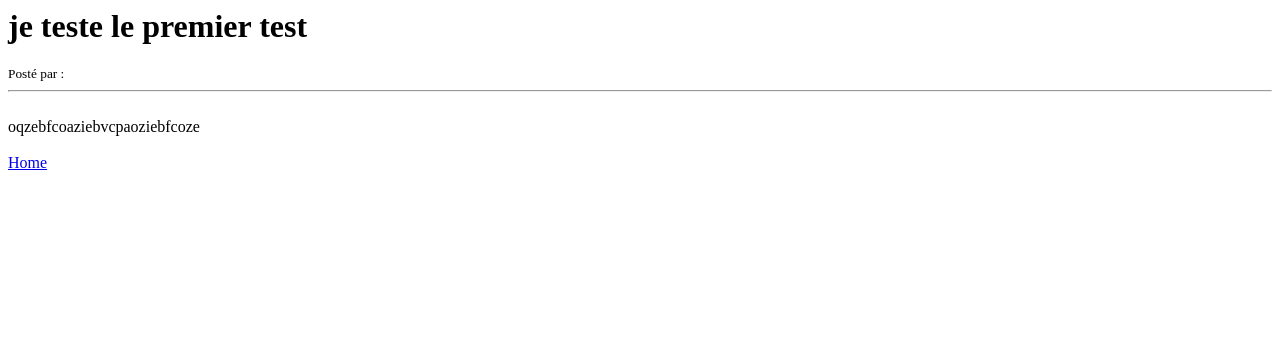
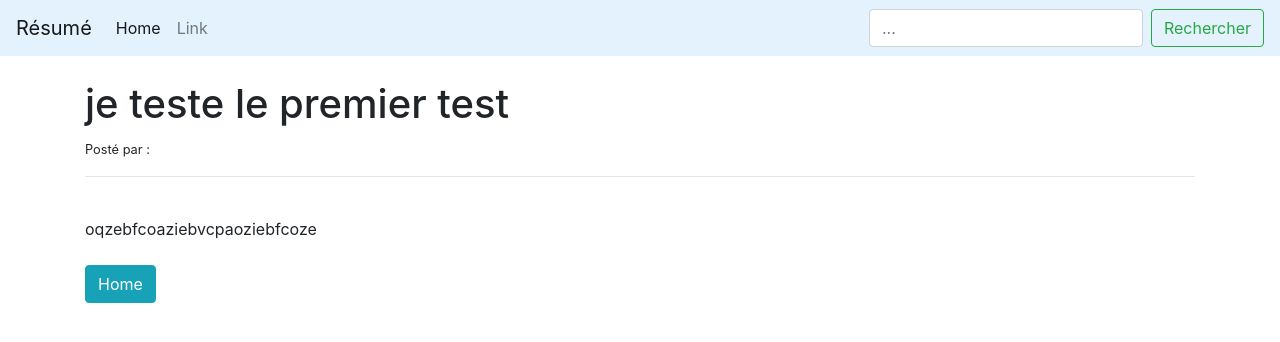
Before and after one commit to Myriuss/Plateforme_resume, a Django app: page /post/1 in a window 1280 px wide. Shown: the top 342 px of the page. Run offline with Django 4.2, Linux system fonts and the light colour scheme; data comes from the database, SQL or seed files in the repository.

Commit message:
:white_check_mark: boostrap added

```diff
--- /dev/null
+++ b/blog/LeBlog/templates/base.html
@@ -0,0 +1,52 @@
+<!doctype html>
+<html lang="en">
+  <head>
+    <!-- Required meta tags -->
+    <meta charset="utf-8">
+    <meta name="viewport" content="width=device-width, initial-scale=1, shrink-to-fit=no">
+
+    <!-- Bootstrap CSS -->
+    <link rel="stylesheet" href="https://cdn.jsdelivr.net/npm/bootstrap@4.4.1/dist/css/bootstrap.min.css" integrity="sha384-Vkoo8x4CGsO3+Hhxv8T/Q5PaXtkKtu6ug5TOeNV6gBiFeWPGFN9MuhOf23Q9Ifjh" crossorigin="anonymous">
+
+    <title>
+      {% block title %}
+        Résumé
+      {% endblock %}
+    </title>
+  </head>
+  <body>
+  <nav class="navbar navbar-expand-lg navbar-light" style="background-color: #e3f2fd;">
+  <a class="navbar-brand" href="{% url 'home' %}">Résumé</a>
+  <button class="navbar-toggler" type="button" data-toggle="collapse" data-target="#navbarSupportedContent" aria-controls="navbarSupportedContent" aria-expanded="false" aria-label="Toggle navigation">
+    <span class="navbar-toggler-icon"></span>
+  </button>
+
+  <div class="collapse navbar-collapse" id="navbarSupportedContent">
+    <ul class="navbar-nav mr-auto">
+      <li class="nav-item active">
+        <a class="nav-link" href="#">Home <span class="sr-only">(current)</span></a>
+      </li>
+      <li class="nav-item">
+        <a class="nav-link" href="#">Link</a>
+      </li>
+
+
+    </ul>
+    <form class="form-inline my-2 my-lg-0">
+      <input class="form-control mr-sm-2" type="search" placeholder="..." aria-label="Search">
+      <button class="btn btn-outline-success my-2 my-sm-0" type="submit">Rechercher</button>
+    </form>
+  </div>
+</nav>
+    <br/>
+  <div class="container">
+    {% block content %}
+    {% endblock %}
+  </div>
+    <!-- Optional JavaScript -->
+    <!-- jQuery first, then Popper.js, then Bootstrap JS -->
+    <script src="https://code.jquery.com/jquery-3.4.1.slim.min.js" integrity="sha384-J6qa4849blE2+poT4WnyKhv5vZF5SrPo0iEjwBvKU7imGFAV0wwj1yYfoRSJoZ+n" crossorigin="anonymous"></script>
+    <script src="https://cdn.jsdelivr.net/npm/popper.js@1.16.0/dist/umd/popper.min.js" integrity="sha384-Q6E9RHvbIyZFJoft+2mJbHaEWldlvI9IOYy5n3zV9zzTtmI3UksdQRVvoxMfooAo" crossorigin="anonymous"></script>
+    <script src="https://cdn.jsdelivr.net/npm/bootstrap@4.4.1/dist/js/bootstrap.min.js" integrity="sha384-wfSDF2E50Y2D1uUdj0O3uMBJnjuUD4Ih7YwaYd1iqfktj0Uod8GCExl3Og8ifwB6" crossorigin="anonymous"></script>
+  </body>
+</html>
--- a/blog/LeBlog/templates/post_details.html
+++ b/blog/LeBlog/templates/post_details.html
@@ -1,3 +1,9 @@
+
+{% extends 'base.html' %}
+{% block title %}Un block post{% endblock %}
+
+{% block content %}
+
 <h1>{{post.title}}</h1>
 <small>Posté par : {{post.author.first_name}}
 {{post.author.last_name}}</small><br/>
@@ -5,4 +11,7 @@
 <br/>
 {{post.body}}
 <br/><br/>
-<a href="{% url 'home' %}" >Home</a>
+
+<a href="{% url 'home' %}" class="btn btn-info">Home</a>
+
+{% endblock %}
```
Also changed, not shown: blog/LeBlog/templates/home.html (+8 -1 lines).
